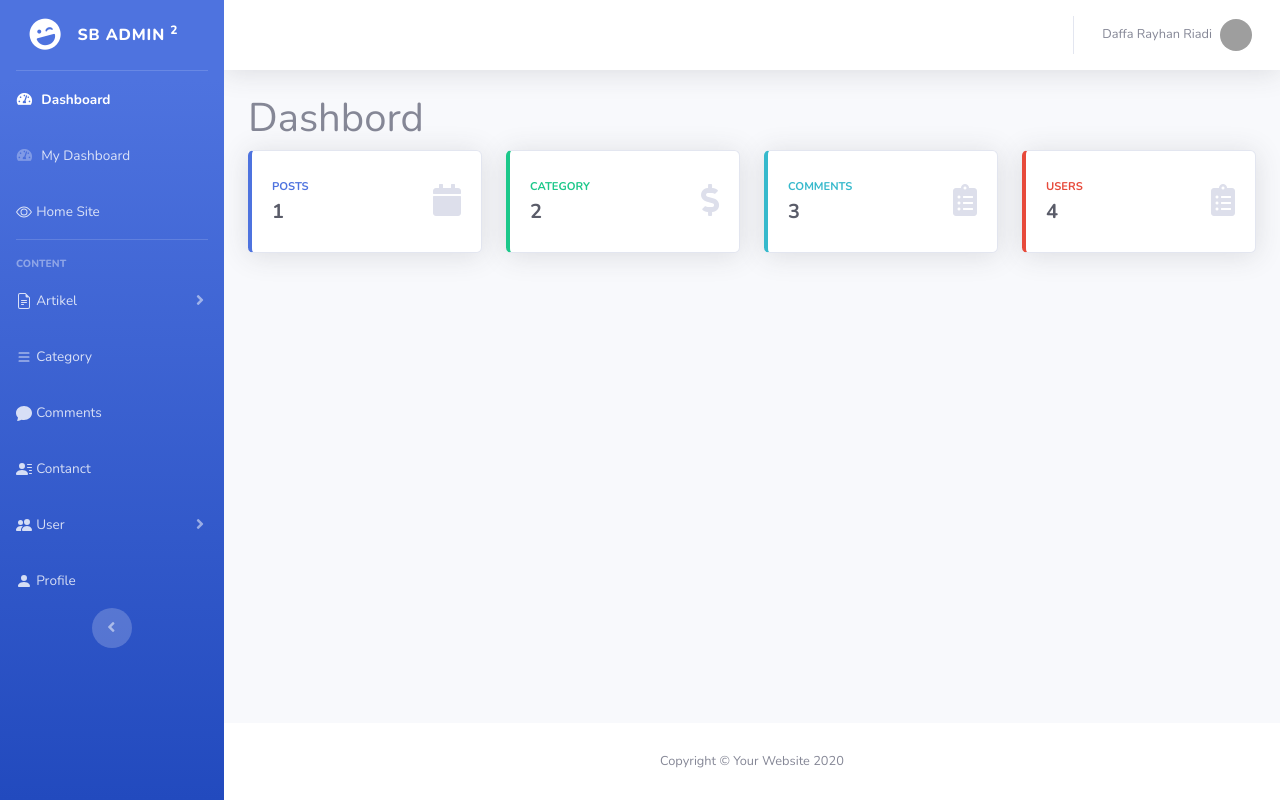
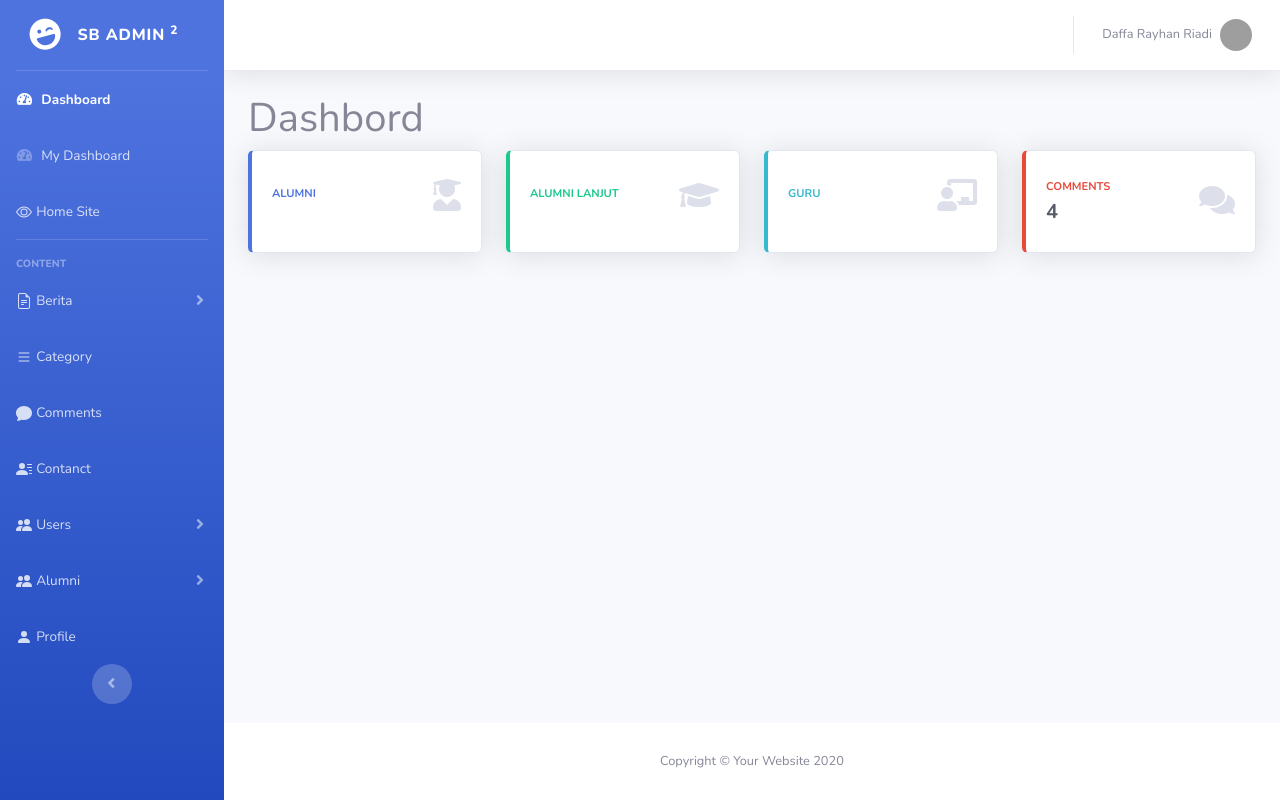
Before and after one commit to MeowMong/oxeeds.github.io, a PHP site: page /admin/index.php in a window 1280 px wide. Run offline with PHP 8.4, Linux system fonts and the light colour scheme; data that the repository does not hold is empty; grey boxes are pictures that could not be loaded.

Commit message:
CUD berita

```diff
--- a/admin/artikel.php
+++ b/admin/berita.php
@@ -11,14 +11,14 @@
 
     switch($page){
         case 'add':
-            include 'includes/artikel/add.php';
+            include 'includes/berita/add.php';
             break;
         case 'edit':
-            include 'includes/artikel/edit.php';
+            include 'includes/berita/edit.php';
             break;
 
         default:
-        include 'includes/artikel/view.php';
+        include 'includes/berita/view.php';
         break;
     }
 
--- a/admin/includes/admin_navigation.php
+++ b/admin/includes/admin_navigation.php
@@ -1,6 +1,7 @@
 <?php
 ob_start();
 ?>
+
 <body id="page-top">
     <!-- Page Wrapper -->
     <div id="wrapper">
@@ -54,12 +55,12 @@ ob_start();
                         <path d="M5.5 7a.5.5 0 0 0 0 1h5a.5.5 0 0 0 0-1h-5zM5 9.5a.5.5 0 0 1 .5-.5h5a.5.5 0 0 1 0 1h-5a.5.5 0 0 1-.5-.5zm0 2a.5.5 0 0 1 .5-.5h2a.5.5 0 0 1 0 1h-2a.5.5 0 0 1-.5-.5z" />
                         <path d="M9.5 0H4a2 2 0 0 0-2 2v12a2 2 0 0 0 2 2h8a2 2 0 0 0 2-2V4.5L9.5 0zm0 1v2A1.5 1.5 0 0 0 11 4.5h2V14a1 1 0 0 1-1 1H4a1 1 0 0 1-1-1V2a1 1 0 0 1 1-1h5.5z" />
                     </svg>
-                    <span>Artikel</span>
+                    <span>Berita</span>
                 </a>
                 <div id="collapseTwo" class="collapse" aria-labelledby="headingTwo" data-parent="#accordionSidebar">
                     <div class="bg-white py-2 collapse-inner rounded">
-                        <a class="collapse-item" href="artikel.php">View Artikel</a>
-                        <a class="collapse-item" href="artikel.php?page=add">Add Artikel</a>
+                        <a class="collapse-item" href="berita.php">Lihat Berita</a>
+                        <a class="collapse-item" href="berita.php?page=add">Tambah Berita</a>
                     </div>
                 </div>
             </li>
@@ -96,12 +97,30 @@ ob_start();
                         <path fill-rule="evenodd" d="M5.216 14A2.238 2.238 0 0 1 5 13c0-1.355.68-2.75 1.936-3.72A6.325 6.325 0 0 0 5 9c-4 0-5 3-5 4s1 1 1 1h4.216z" />
                         <path d="M4.5 8a2.5 2.5 0 1 0 0-5 2.5 2.5 0 0 0 0 5z" />
                     </svg>
-                    <span>User</span>
+                    <span>Users</span>
                 </a>
                 <div id="collapseUtilities" class="collapse" aria-labelledby="headingUtilities" data-parent="#accordionSidebar">
                     <div class="bg-white py-2 collapse-inner rounded">
-                        <a class="collapse-item" href="utilities-animation.html">View Users</a>
-                        <a class="collapse-item" href="utilities-other.html">Add User</a>
+                        <a class="collapse-item" href="utilities-animation.html">Lihat Users</a>
+                        <a class="collapse-item" href="utilities-other.html">Tambah Users</a>
+                    </div>
+                </div>
+            </li>
+
+            <!-- Nav Item - User Collapse Menu -->
+            <li class="nav-item">
+                <a class="nav-link collapsed" href="#" data-toggle="collapse" data-target="#collapseAlumni" aria-expanded="true" aria-controls="collapseAlumni">
+                    <svg xmlns="http://www.w3.org/2000/svg" width="16" height="16" fill="currentColor" class="bi bi-people-fill" viewBox="0 0 16 16">
+                        <path d="M7 14s-1 0-1-1 1-4 5-4 5 3 5 4-1 1-1 1H7zm4-6a3 3 0 1 0 0-6 3 3 0 0 0 0 6z" />
+                        <path fill-rule="evenodd" d="M5.216 14A2.238 2.238 0 0 1 5 13c0-1.355.68-2.75 1.936-3.72A6.325 6.325 0 0 0 5 9c-4 0-5 3-5 4s1 1 1 1h4.216z" />
+                        <path d="M4.5 8a2.5 2.5 0 1 0 0-5 2.5 2.5 0 0 0 0 5z" />
+                    </svg>
+                    <span>Alumni</span>
+                </a>
+                <div id="collapseAlumni" class="collapse" aria-labelledby="headingAlumni" data-parent="#accordionSidebar">
+                    <div class="bg-white py-2 collapse-inner rounded">
+                        <a class="collapse-item" href="utilities-animation.html">Lihat Alumni</a>
+                        <a class="collapse-item" href="utilities-other.html">Tambah Alumni</a>
                     </div>
                 </div>
             </li>
--- a/admin/includes/function.php
+++ b/admin/includes/function.php
@@ -29,23 +29,32 @@ function redirect($url){
 
 //============= DASHBOARD HELPER =============//
 
-function getCountPosts(){
-    $query = query("SELECT COUNT('*') AS 'total_artikel' FROM posts");
+function getSumAlumni(){
+    $query = query("SELECT SUM(jumlah_lulusan) AS 'total_alumni' FROM alumni");
     confirmQuery($query);
     $count = mysqli_fetch_array($query);
-    $result = $count['total_artikel'];
+    $result = $count['total_alumni'];
     return $result;
 }
 
-function getCountCategory(){
-    $query = query("SELECT COUNT('*') AS 'total_category' FROM category");
+function getSumAlumniLanjut(){
+    $query = query("SELECT SUM(jumlah_lanjut) AS 'total_alumni_lanjut' FROM alumni");
     confirmQuery($query);
     $count = mysqli_fetch_array($query);
-    $result = $count['total_category'];
+    $result = $count['total_alumni_lanjut'];
     return $result;
 }
 
-function getCountComments(){
+function getCountGuru(){
+    $query = query("SELECT COUNT('*') AS 'total_guru' FROM guru_karyawan");
+    confirmQuery($query);
+    $count = mysqli_fetch_array($query);
+    $result = $count['total_guru'];
+    return $result;
+}
+
+function getCountComments()
+{
     $query = query("SELECT COUNT('*') AS 'total_comments' FROM comments");
     confirmQuery($query);
     $count = mysqli_fetch_array($query);
@@ -53,13 +62,5 @@ function getCountComments(){
     return $result;
 }
 
-function getCountUsers(){
-    $query = query("SELECT COUNT('*') AS 'total_users' FROM users");
-    confirmQuery($query);
-    $count = mysqli_fetch_array($query);
-    $result = $count['total_users'];
-    return $result;
-}
-
 //============= END DASHBOARD HELPER =============//
 ?>
--- a/admin/index.php
+++ b/admin/index.php
@@ -17,11 +17,11 @@
                 <div class="card-body">
                     <div class="row no-gutters align-items-center">
                         <div class="col mr-2">
-                            <div class="text-xs font-weight-bold text-primary text-uppercase mb-1">Posts</div>
-                            <div class="h5 mb-0 font-weight-bold text-gray-800">1</div>
+                            <div class="text-xs font-weight-bold text-primary text-uppercase mb-1">Alumni</div>
+                            <div class="h5 mb-0 font-weight-bold text-gray-800"><?= getSumAlumni() ?></div>
                         </div>
                         <div class="col-auto">
-                            <i class="fas fa-calendar fa-2x text-gray-300"></i>
+                            <i class="fas fa-user-graduate fa-2x text-gray-300"></i>
                         </div>
                     </div>
                 </div>
@@ -34,11 +34,11 @@
                 <div class="card-body">
                     <div class="row no-gutters align-items-center">
                         <div class="col mr-2">
-                            <div class="text-xs font-weight-bold text-success text-uppercase mb-1">Category</div>
-                            <div class="h5 mb-0 font-weight-bold text-gray-800">2</div>
+                            <div class="text-xs font-weight-bold text-success text-uppercase mb-1">Alumni Lanjut</div>
+                            <div class="h5 mb-0 font-weight-bold text-gray-800"><?= getSumAlumniLanjut() ?></div>
                         </div>
                         <div class="col-auto">
-                            <i class="fas fa-dollar-sign fa-2x text-gray-300"></i>
+                            <i class="fas fa-graduation-cap fa-2x text-gray-300"></i>
                         </div>
                     </div>
                 </div>
@@ -51,15 +51,15 @@
                 <div class="card-body">
                     <div class="row no-gutters align-items-center">
                         <div class="col mr-2">
-                            <div class="text-xs font-weight-bold text-info text-uppercase mb-1">Comments</div>
+                            <div class="text-xs font-weight-bold text-info text-uppercase mb-1">Guru</div>
                             <div class="row no-gutters align-items-center">
                                 <div class="col-auto">
-                                    <div class="h5 mb-0 mr-3 font-weight-bold text-gray-800">3</div>
+                                    <div class="h5 mb-0 mr-3 font-weight-bold text-gray-800"><?= getCountGuru() ?></div>
                                 </div>
                             </div>
                         </div>
                         <div class="col-auto">
-                            <i class="fas fa-clipboard-list fa-2x text-gray-300"></i>
+                            <i class="fas fa-chalkboard-teacher fa-2x text-gray-300"></i>
                         </div>
                     </div>
                 </div>
@@ -72,7 +72,7 @@
                 <div class="card-body">
                     <div class="row no-gutters align-items-center">
                         <div class="col mr-2">
-                            <div class="text-xs font-weight-bold text-danger text-uppercase mb-1">Users</div>
+                            <div class="text-xs font-weight-bold text-danger text-uppercase mb-1">Comments</div>
                             <div class="row no-gutters align-items-center">
                                 <div class="col-auto">
                                     <div class="h5 mb-0 mr-3 font-weight-bold text-gray-800">4</div>
@@ -80,7 +80,7 @@
                             </div>
                         </div>
                         <div class="col-auto">
-                            <i class="fas fa-clipboard-list fa-2x text-gray-300"></i>
+                            <i class="fas fa-comments fa-2x text-gray-300"></i>
                         </div>
                     </div>
                 </div>
```
Also changed, not shown: admin/includes/alumni/add.php (renamed from admin/includes/artikel/add.php, +4 -4 lines), admin/includes/artikel/edit.php (deleted, +0 -84 lines), admin/includes/berita/add.php (added, +75 -0 lines), admin/includes/berita/edit.php (added, +86 -0 lines), admin/includes/berita/view.php (renamed from admin/includes/artikel/view.php, +31 -28 lines), admin2_sementara/login.php (renamed from admin2/login.php), admin2_sementara/tujuan.php (renamed from admin2/tujuan.php), admin2_sementara/visi_edit.php (added), admin2_sementara/visi_lihat.php (renamed from admin2/visi_lihat.php), admin2_sementara/visi_tambah.php (renamed from admin2/visi_tambah.php), img/function.png (added), img/ketawa.png (added).
